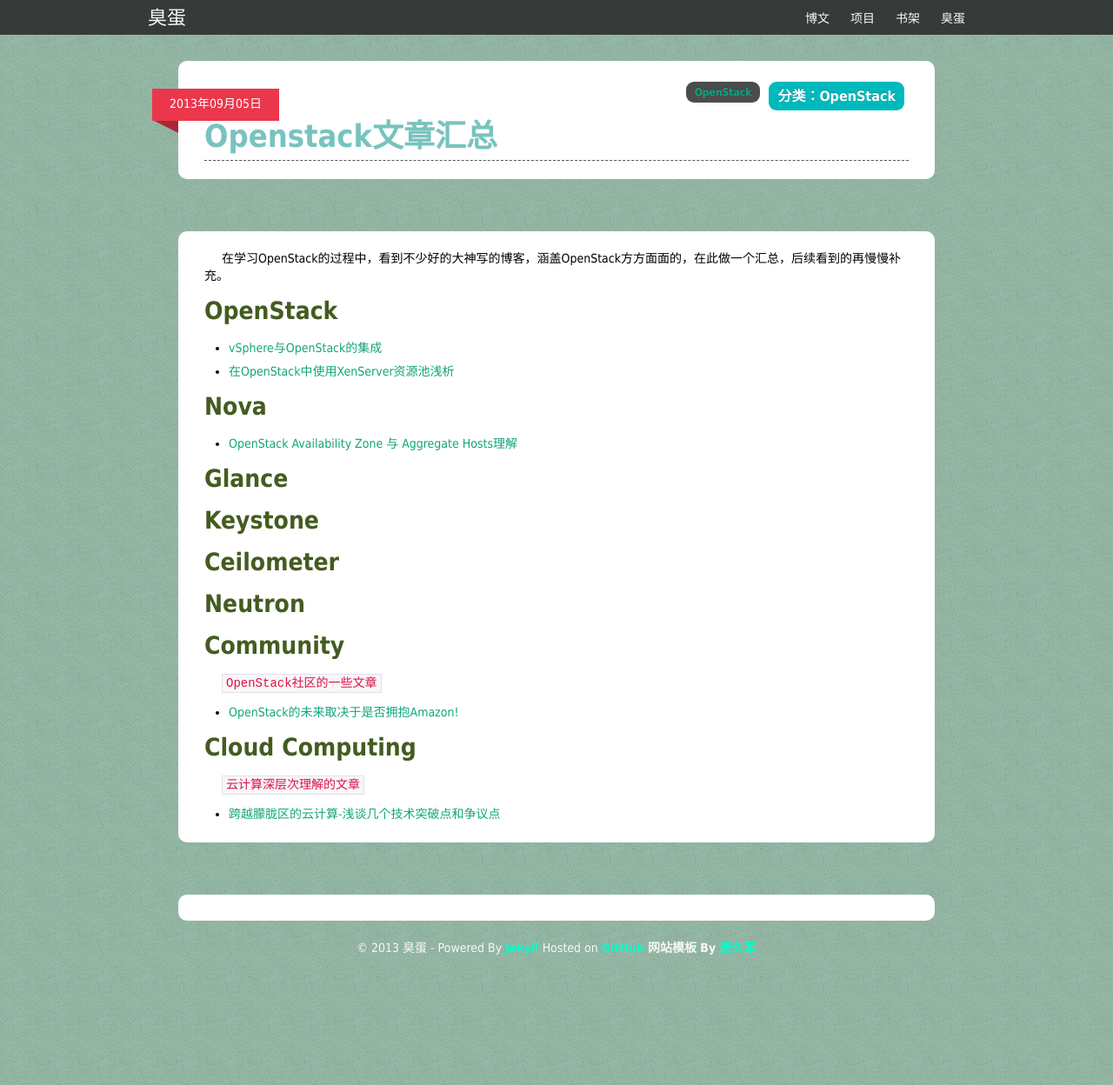
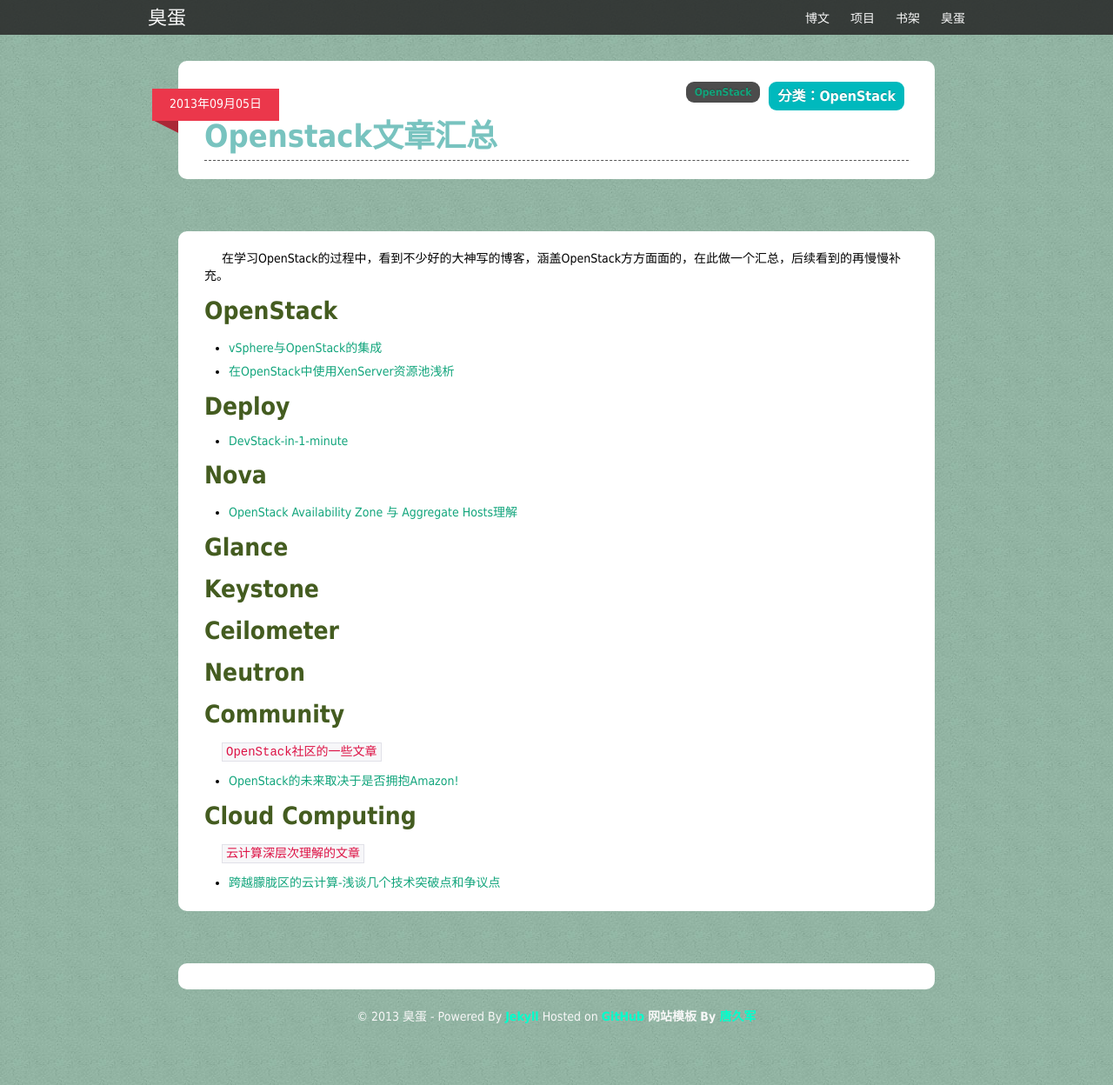
Before and after one commit to liuan/blog, a Jekyll site: the page built from _posts/2013-9-5-OpenStack文章汇总.md, in a window 1280 px wide and 1248 px high. Shown: the whole window at 87% size. Built offline with Jekyll 4.4.1, drawn with Linux system fonts in a browser that asks for light colours; comment, search, counter and statistics services are not loaded.

Commit message:
devstack in one minute

```diff
--- a/_posts/2013-9-5-OpenStack文章汇总.md
+++ b/_posts/2013-9-5-OpenStack文章汇总.md
@@ -11,6 +11,10 @@
 
 * [vSphere与OpenStack的集成](http://openstack-huawei.github.io/vSphere-and-openstack/)
 * [在OpenStack中使用XenServer资源池浅析](http://www.openstack.cn/p372.html)
+
+### Deploy
+
+* [DevStack-in-1-minute](http://www.sebastien-han.fr/blog/2013/08/08/devstack-in-1-minute/)
 
 ### Nova
 
```
